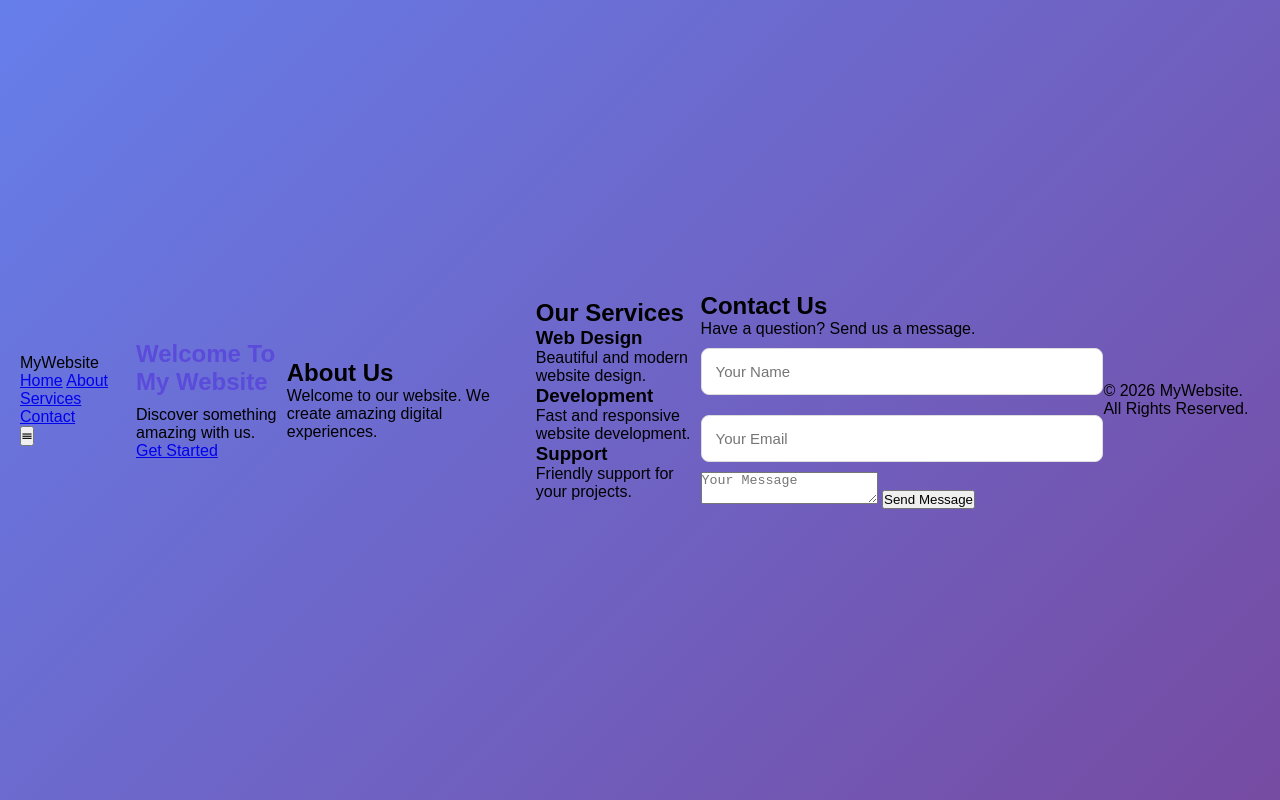
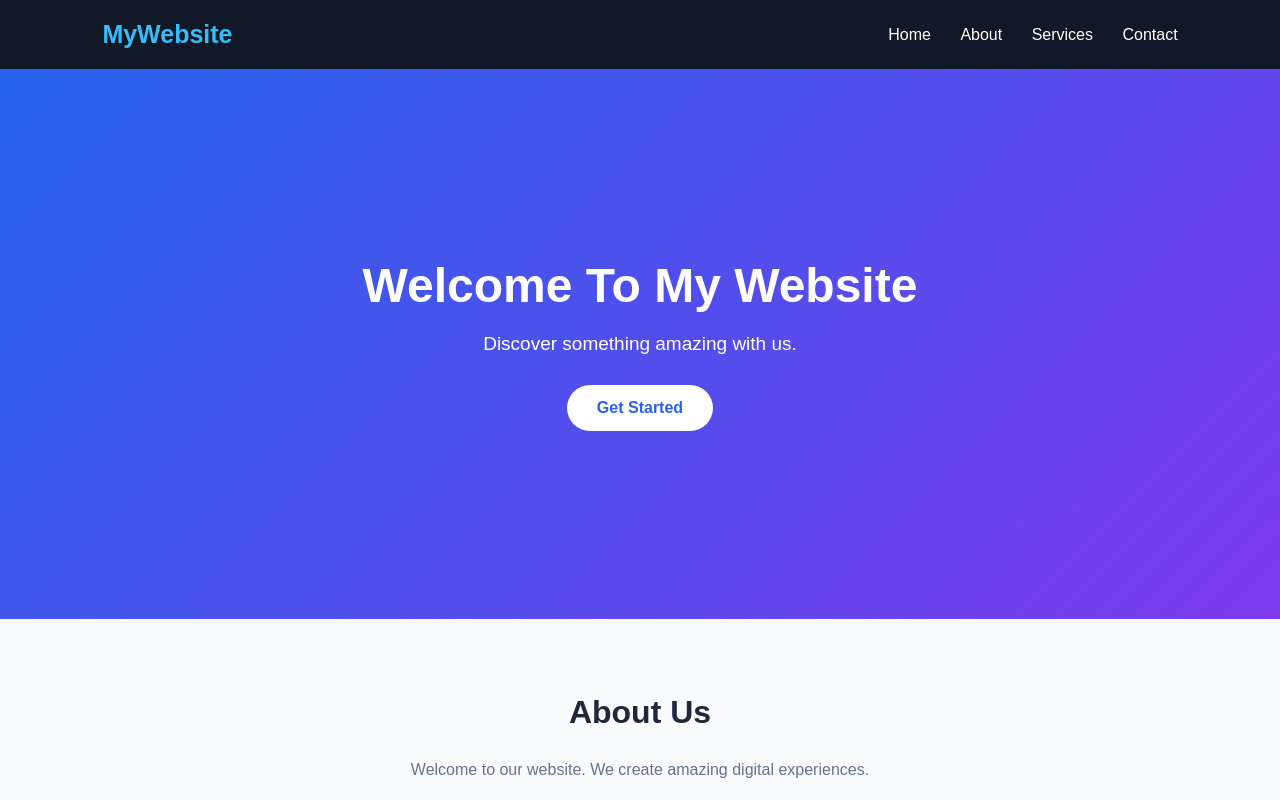
Before and after one commit to shakil7069/school-website, a plain HTML site: page index.html in a window 1280 px wide. Shown: the top 800 px of the page. Drawn offline with Linux system fonts and the light colour scheme.

Commit message:
Update style.css

```diff
--- a/style.css
+++ b/style.css
@@ -5,105 +5,198 @@
     box-sizing: border-box;
 }
 
+html {
+    scroll-behavior: smooth;
+}
+
 body {
     font-family: Arial, sans-serif;
-    background: linear-gradient(135deg, #667eea, #764ba2);
-    min-height: 100vh;
+    background: #f8fafc;
+    color: #1e293b;
+}
+
+header {
+    display: flex;
+    justify-content: space-between;
+    align-items: center;
+    padding: 20px 8%;
+    background: #111827;
+    color: white;
+    position: sticky;
+    top: 0;
+    z-index: 100;
+}
+
+.logo {
+    font-size: 25px;
+    font-weight: bold;
+    color: #38bdf8;
+}
+
+nav a {
+    color: white;
+    text-decoration: none;
+    margin-left: 25px;
+    transition: 0.3s;
+}
+
+nav a:hover {
+    color: #38bdf8;
+}
+
+.menu-btn {
+    display: none;
+    background: transparent;
+    border: none;
+    color: white;
+    font-size: 25px;
+    cursor: pointer;
+}
+
+.hero {
+    min-height: 550px;
     display: flex;
     justify-content: center;
     align-items: center;
-    padding: 20px;
+    text-align: center;
+    padding: 30px;
+    color: white;
+    background: linear-gradient(135deg, #2563eb, #7c3aed);
 }
 
-.container {
-    width: 100%;
-    max-width: 400px;
+.hero h1 {
+    font-size: 48px;
+    margin-bottom: 20px;
 }
 
-.form-box {
+.hero p {
+    font-size: 19px;
+    margin-bottom: 30px;
+}
+
+.hero-btn {
+    display: inline-block;
     background: white;
-    padding: 35px 25px;
-    border-radius: 20px;
-    box-shadow: 0 10px 35px #0003;
+    color: #2563eb;
+    text-decoration: none;
+    padding: 14px 30px;
+    border-radius: 30px;
+    font-weight: bold;
+}
+
+.about, .services, .contact {
+    padding: 75px 8%;
     text-align: center;
 }
 
-h1 {
-    color: #5b4bdb;
-    margin-bottom: 10px;
-}
-
-#formSubtitle {
-    color: #777;
+section h2 {
+    font-size: 32px;
     margin-bottom: 25px;
 }
 
-input {
+.about p, .contact p {
+    color: #64748b;
+    line-height: 1.7;
+}
+
+.service-container {
+    display: flex;
+    gap: 25px;
+    justify-content: center;
+    flex-wrap: wrap;
+}
+
+.service-card {
+    background: white;
+    padding: 35px 25px;
+    border-radius: 15px;
+    box-shadow: 0 5px 20px #00000012;
+    flex: 1;
+    min-width: 220px;
+    transition: 0.3s;
+}
+
+.service-card:hover {
+    transform: translateY(-8px);
+}
+
+.service-card h3 {
+    color: #2563eb;
+    margin-bottom: 15px;
+}
+
+.contact form {
+    max-width: 500px;
+    margin: 30px auto 0;
+    display: flex;
+    flex-direction: column;
+    gap: 15px;
+}
+
+.contact input, .contact textarea {
     width: 100%;
-    padding: 14px;
-    margin: 10px 0;
+    padding: 15px;
     border: 1px solid #ddd;
     border-radius: 8px;
-    outline: none;
     font-size: 15px;
 }
 
-input:focus {
-    border-color: #667eea;
+.contact textarea {
+    min-height: 130px;
+    resize: vertical;
 }
 
-.password-box {
-    position: relative;
-}
-
-.password-box input {
-    padding-right: 65px;
-}
-
-#togglePassword {
-    position: absolute;
-    right: 10px;
-    top: 20px;
+.contact button {
+    padding: 15px;
     border: none;
-    background: transparent;
-    color: #5b4bdb;
+    border-radius: 8px;
+    background: #2563eb;
+    color: white;
+    font-size: 16px;
     cursor: pointer;
 }
 
-.submit-btn {
-    width: 100%;
-    padding: 14px;
-    margin-top: 15px;
-    border: none;
-    border-radius: 8px;
-    background: #667eea;
+footer {
+    background: #111827;
     color: white;
-    font-size: 17px;
-    cursor: pointer;
+    text-align: center;
+    padding: 25px;
 }
 
-.submit-btn:hover {
-    background: #5145cd;
-}
+@media (max-width: 768px) {
+    header {
+        padding: 18px 5%;
+    }
 
-.switch {
-    margin-top: 25px;
-    color: #555;
-}
+    .menu-btn {
+        display: block;
+    }
 
-.switch a {
-    color: #5b4bdb;
-    text-decoration: none;
-    font-weight: bold;
-}
+    nav {
+        display: none;
+        position: absolute;
+        top: 65px;
+        left: 0;
+        width: 100%;
+        background: #111827;
+        padding: 20px;
+    }
 
-#message {
-    margin-top: 15px;
-    font-size: 14px;
-}
+    nav.active {
+        display: flex;
+        flex-direction: column;
+        gap: 20px;
+    }
 
-@media(max-width: 480px) {
-    .form-box {
-        padding: 30px 20px;
+    nav a {
+        margin: 0;
+    }
+
+    .hero h1 {
+        font-size: 32px;
+    }
+
+    .about, .services, .contact {
+        padding: 50px 6%;
     }
 }
```
